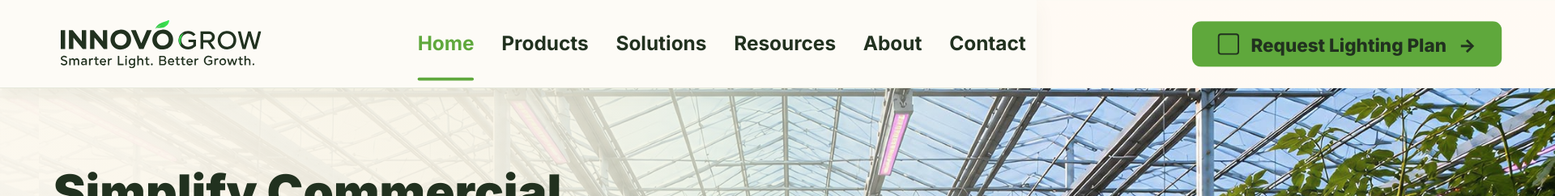
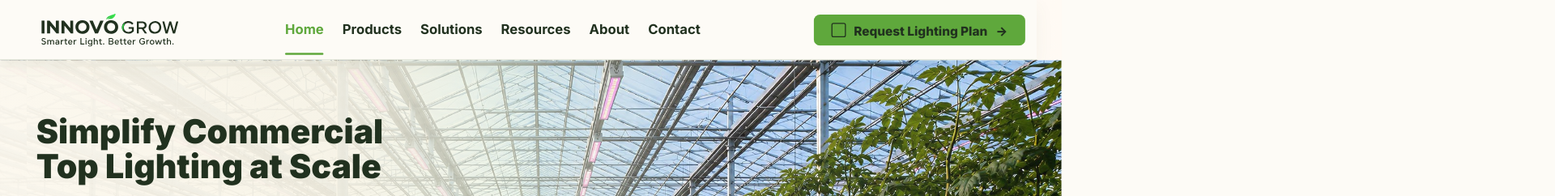
Before and after one commit to wengond-lgtm/innovogrow, a plain HTML site: page index.html in a window 1280 px wide. Shown: the top 242 px of the page at 81% size, 1920 px wide, since content can reach past the window. Drawn offline with Linux system fonts and the light colour scheme.

Commit message:
Improve laptop scaling behavior

```diff
--- a/styles.css
+++ b/styles.css
@@ -14,6 +14,36 @@
   --page-scale: 1.875;
 }
 
+@media (max-width: 1820px) {
+  :root {
+    --page-scale: 1.72;
+  }
+}
+
+@media (max-width: 1660px) {
+  :root {
+    --page-scale: 1.56;
+  }
+}
+
+@media (max-width: 1500px) {
+  :root {
+    --page-scale: 1.42;
+  }
+}
+
+@media (max-width: 1366px) {
+  :root {
+    --page-scale: 1.28;
+  }
+}
+
+@media (max-width: 1200px) {
+  :root {
+    --page-scale: 1.14;
+  }
+}
+
 *,
 *::before,
 *::after {
```
